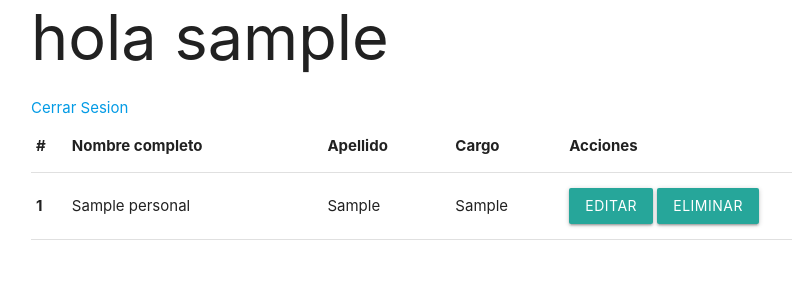
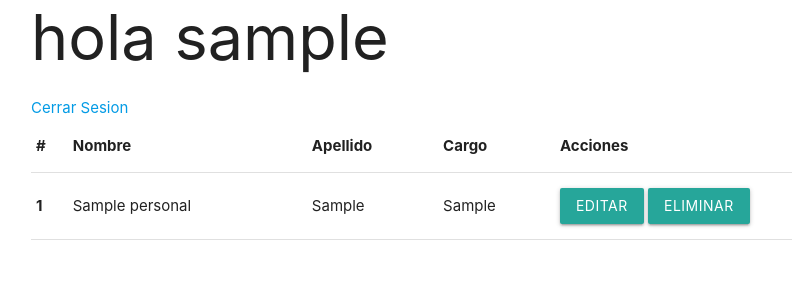
Before and after one commit to Tekorita/gestor_inventario, a Django app: template templates/personal/listar.html in a window 1280 px wide. Shown: the part 39-342 px from the top of the page, without its empty margins (161-953 px from the left). Run offline with Django 3.2, Linux system fonts and the light colour scheme; the template is opened without the code that fills it: values that come from a table or form of the project are taken from there, others are empty; a user stored in the database is signed in; tables that the repository leaves empty hold one stand-in row (values such as "Sample post"); parts of the project's set-up code (start-up, migrations or seed data) failed here and were passed over; some libraries are stand-ins or nearby versions.

Commit message:
correccion en template para listar personal

```diff
--- a/templates/personal/listar.html
+++ b/templates/personal/listar.html
@@ -9,7 +9,7 @@
     <thead class="thead-dark">
         <tr>
             <th scope="col">#</th>
-            <th scope="col">Nombre completo</th>
+            <th scope="col">Nombre</th>
             <th scope="col">Apellido</th>
             <th scope="col">Cargo</th>
             <th scope="col">Acciones</th>
```
